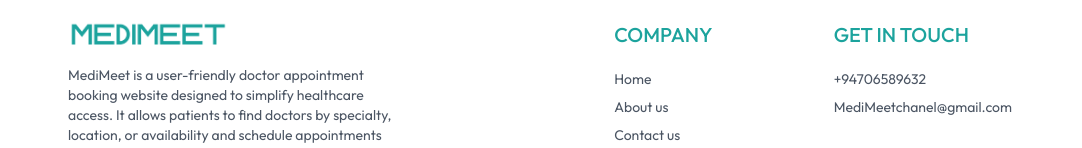
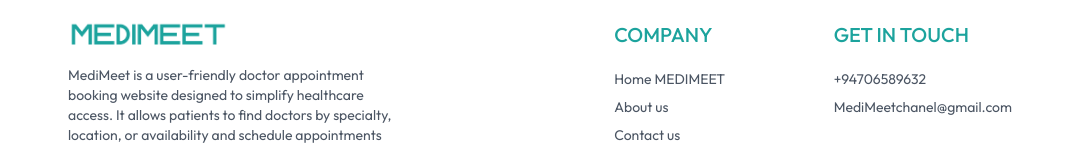
Before and after one commit to jayasingha27146/MEDIMEET, a React (Vite) app in the folder frontend/: page /Appointment/1 in a window 1280 px wide. Shown: the part 204-352 px from the top of the page, without its empty margins (100-1182 px from the left). Built offline with nearby package versions, Linux system fonts and the light colour scheme.

Commit message:
update text

```diff
--- a/frontend/src/components/Footer.jsx
+++ b/frontend/src/components/Footer.jsx
@@ -17,7 +17,7 @@ const Footer = () => {
         <p className='text-xl font-medium mb-5 text-primary'>COMPANY</p>
           <ul className='flex flex-col gap-2 text-gray-600' >
 
-            <li><a href="/">Home</a></li>
+            <li><a href="/">Home MEDIMEET</a></li>
             <li><a href="/about">About us</a></li>
             <li><a href="/contact">Contact us</a></li>
             <li><a href="">Privacy Policy</a></li>
```
